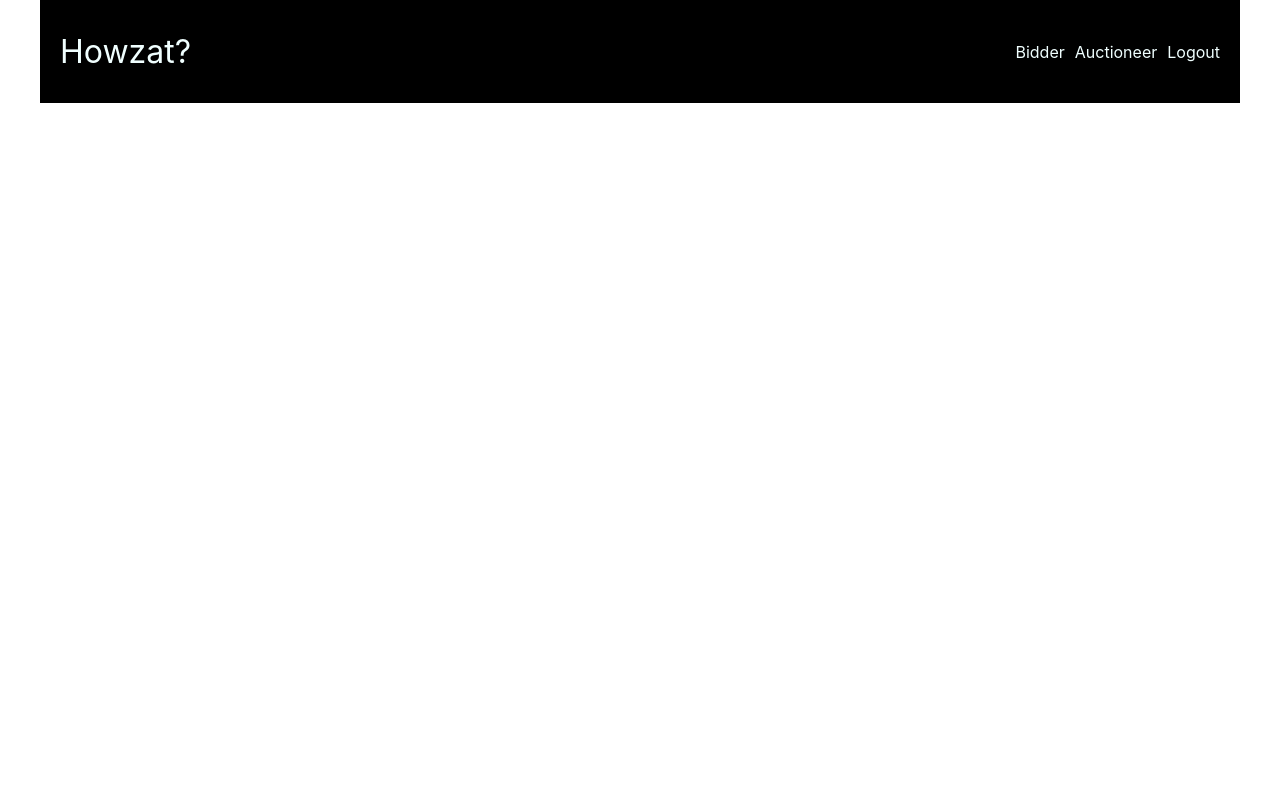
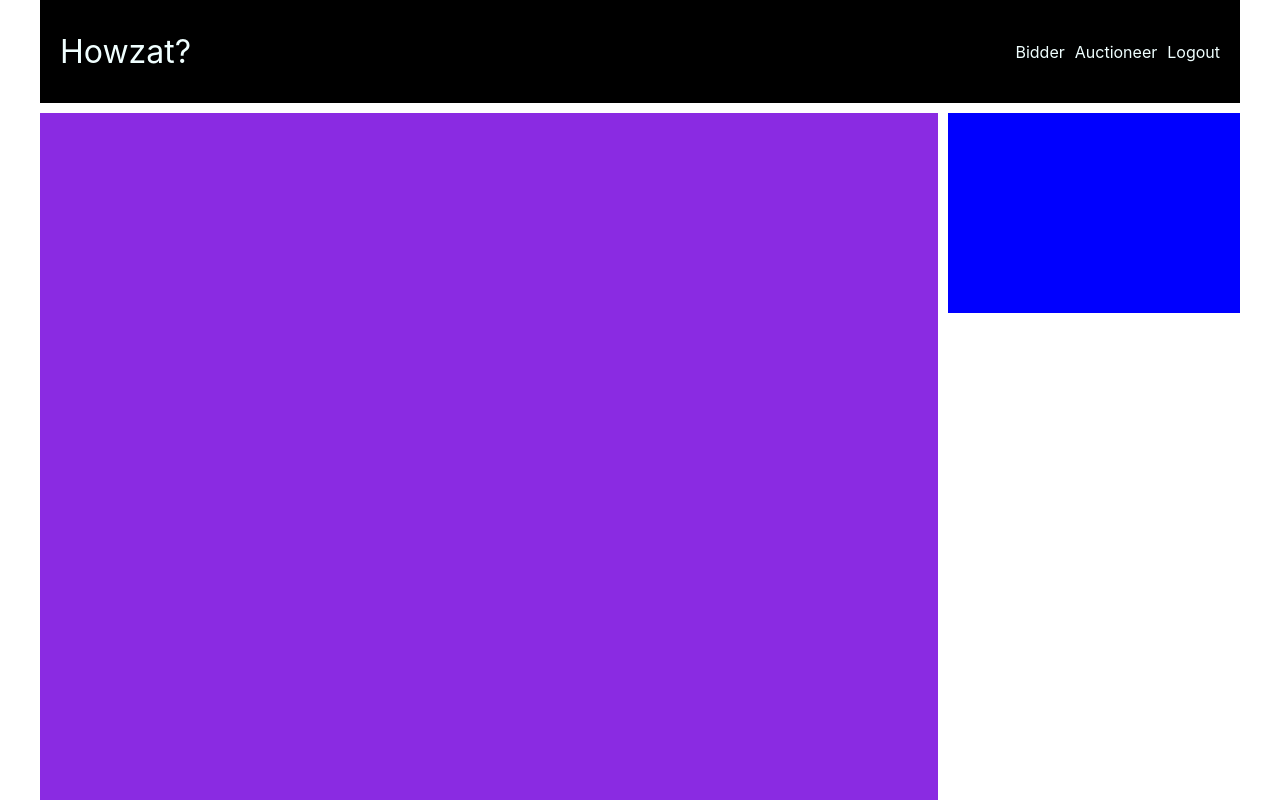
Before and after one commit to vignesh-em/howzat, a React (Create React App) app: page / in a window 1280 px wide. Shown: the top 800 px of the page. Built offline with nearby package versions, Linux system fonts and the light colour scheme.

Commit message:
Add Viewer page

```diff
--- a/src/App.js
+++ b/src/App.js
@@ -1,12 +1,10 @@
 import React from 'react';
 import './App.css';
-import Header from "./components/Header/Header";
+import Viewer from "./viewer/Viewer";
 
 function App() {
     return (
-        <div className="App">
-            <Header/>
-        </div>
+        <Viewer/>
     );
 }
 
--- /dev/null
+++ b/src/viewer/Viewer.js
@@ -0,0 +1,26 @@
+import React, {Component} from "react";
+import Header from "../components/Header/Header";
+import "./viewer.css"
+import Footer from "../components/Footer/Footer";
+
+class Viewer extends Component {
+    render() {
+        return (
+            <div>
+                <Header/>
+                <div className='container-viewer'>
+                    <div className='container-main'>
+
+                    </div>
+
+                    <div className='container-side-info'>
+
+                    </div>
+                </div>
+                <Footer/>
+            </div>
+        );
+    }
+}
+
+export default Viewer
--- /dev/null
+++ b/src/viewer/viewer.css
@@ -0,0 +1,22 @@
+.container-viewer {
+    display: grid;
+    grid-template-columns: repeat(4, 1fr);
+    /*grid-template-rows: 1000px;*/
+    grid-gap: 10px;
+    margin-top: 10px;
+    margin-bottom: 10px;
+
+}
+
+
+.container-main {
+    background-color: blueviolet;
+    grid-column: 1 / 4;
+    height: 800px;
+}
+
+.container-side-info {
+    background-color: blue;
+    grid-column: 4 / -1;
+    height: 200px;
+}
```
